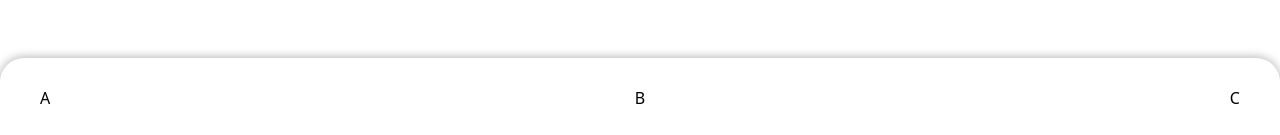
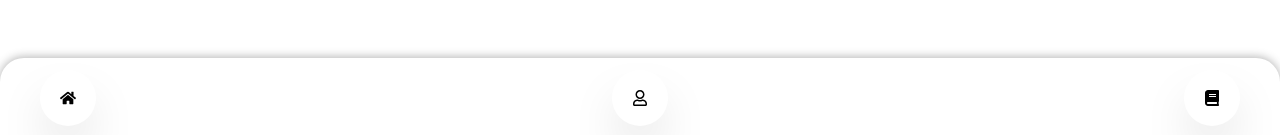
Before and after one commit to jun-han-github/react-typescript, a React (Create React App) app: page / in a window 1280 px wide. Shown: the part 662-797 px from the top of the page. Built offline with nearby package versions, Linux system fonts and the light colour scheme.

Commit message:
tab icons and url link

```diff
--- a/package.json
+++ b/package.json
@@ -13,6 +13,7 @@
     "axios": "^1.3.4",
     "react": "^18.2.0",
     "react-dom": "^18.2.0",
+    "react-icons": "^4.7.1",
     "react-router-dom": "^6.8.2",
     "react-scripts": "5.0.1",
     "typescript": "^4.9.5",
--- a/src/App.tsx
+++ b/src/App.tsx
@@ -9,6 +9,8 @@ function App() {
     <Routes>
       <Route path="/" element={ <Layout /> }>
         <Route index element={ <HomePage /> } />
+        <Route path="/overview" element={ <div>Overview</div> } />
+        <Route path="/history" element={ <div>History</div> } />
       </Route>
     </Routes>
   );
--- /dev/null
+++ b/src/components/TabButton.tsx
@@ -0,0 +1,17 @@
+import { ReactNode } from "react";
+import { Link } from "react-router-dom";
+
+type IconProps = React.HTMLAttributes<HTMLElement> & {
+  icon: ReactNode;
+  url: string
+};
+
+export default function TabButton({icon, url}: IconProps) {
+    return(
+        <Link to={ url }>
+            <button className="rounded-full p-5 shadow-2xl">
+                { icon }
+            </button>
+        </Link>
+    )
+}
--- a/src/components/Tabs.tsx
+++ b/src/components/Tabs.tsx
@@ -1,9 +1,13 @@
+import { FaHome, FaRegUser, FaBook } from "react-icons/fa"
+import TabButton from "./TabButton"
+
+
 export default function Tabs() {
     return (
         <div className="flex justify-between items-center px-10 mt-auto border-none border-solid border-x-2 border-t-2 h-20 bg-white rounded-t-3xl shadow-custom-top">
-            <div>A</div>
-            <div>B</div>
-            <div>C</div>
+            <TabButton icon={ <FaHome /> } url={"/"} />
+            <TabButton icon={ <FaRegUser /> } url={"/overview"} />
+            <TabButton icon={ <FaBook /> } url={"/history"} />
         </div>
     )
 }
--- a/src/pages/HomePage.tsx
+++ b/src/pages/HomePage.tsx
@@ -2,7 +2,7 @@ export default function HomePage() {
     return (
         <>
             <h1 className="text-3xl font-bold underline">
-            Hello world!
+                Hello world!
             </h1>
         </>
     )
```
Also changed, not shown: 1 other file (tests, documents, lock files or other folders).
